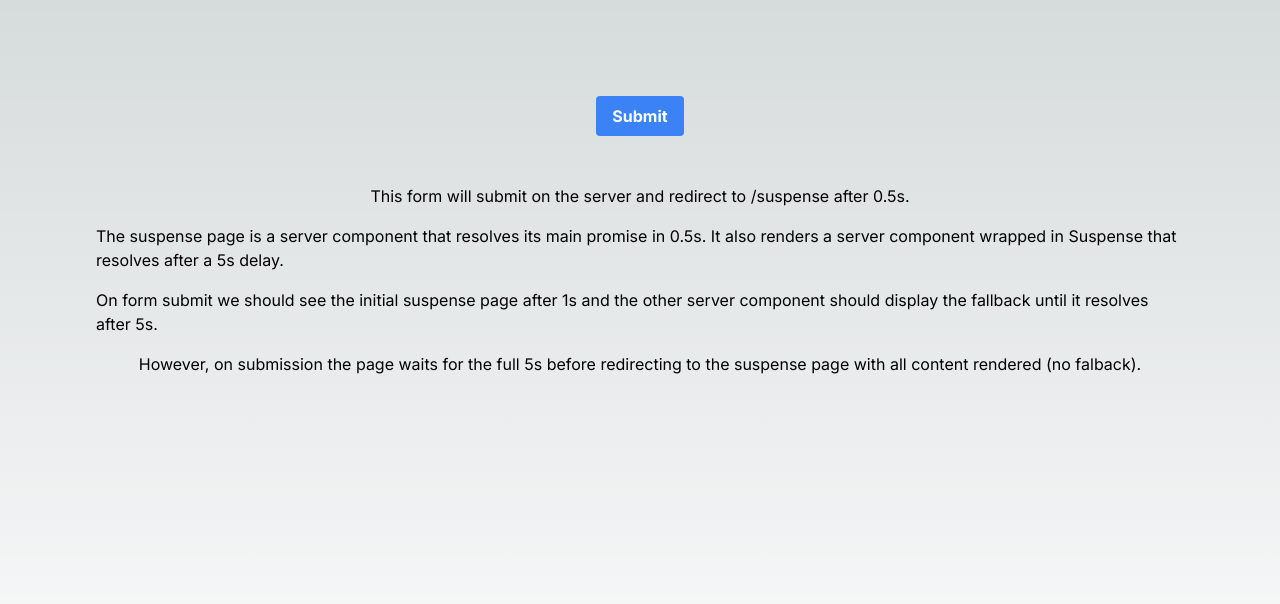
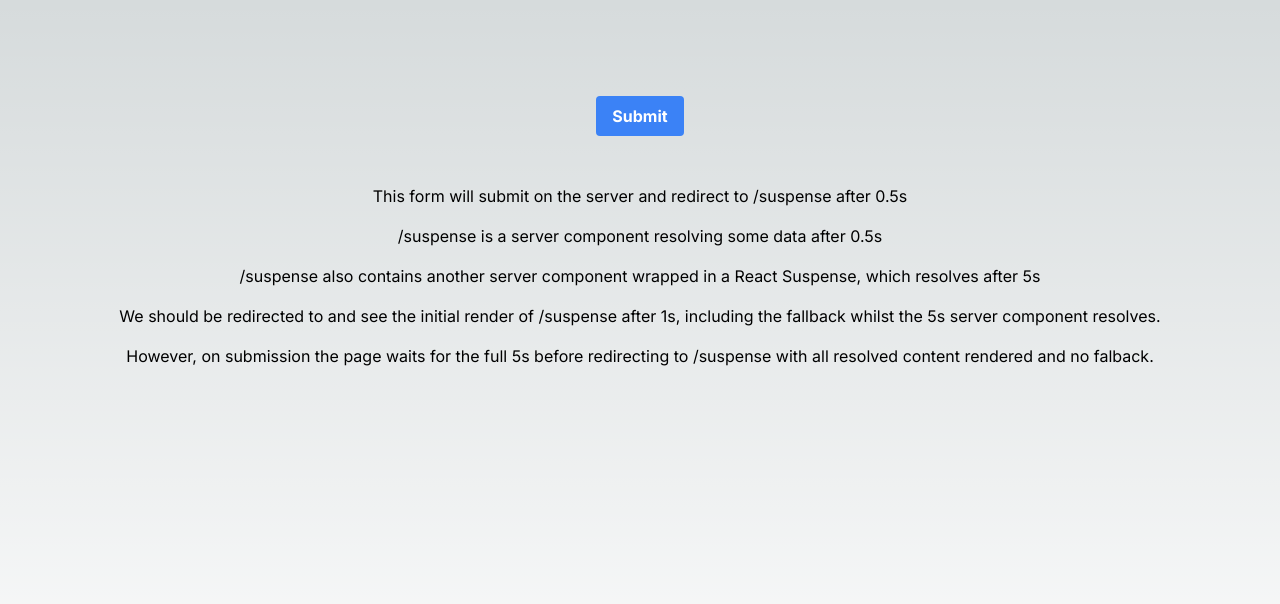
Before and after one commit to blenky36/suspense-broken-demo, a Next.js app: page / in a window 1280 px wide. Shown: the top 604 px of the page. Built offline with nearby package versions, Linux system fonts and the light colour scheme.

Commit message:
update wording

```diff
--- a/app/page.tsx
+++ b/app/page.tsx
@@ -5,10 +5,11 @@ export default function Home() {
     <main className="flex min-h-screen flex-col items-center justify-between p-24">
       <div className='flex flex-col items-center justify-center w-full' >
         <ExampleForm />
-        <p className="mt-12">This form will submit on the server and redirect to /suspense after 0.5s.</p>
-        <p className="mt-4">The suspense page is a server component that resolves its main promise in 0.5s. It also renders a server component wrapped in Suspense that resolves after a 5s delay.</p>
-        <p className="mt-4">On form submit we should see the initial suspense page after 1s and the other server component should display the fallback until it resolves after 5s.</p>
-        <p className="mt-4">However, on submission the page waits for the full 5s before redirecting to the suspense page with all content rendered (no falback).</p>
+        <p className="mt-12">This form will submit on the server and redirect to /suspense after 0.5s</p>
+        <p className="mt-4">/suspense is a server component resolving some data after 0.5s</p>
+        <p className="mt-4">/suspense also contains another server component wrapped in a React Suspense, which resolves after 5s</p>
+        <p className="mt-4">We should be redirected to and see the initial render of /suspense after 1s, including the fallback whilst the 5s server component resolves. </p>
+        <p className="mt-4">However, on submission the page waits for the full 5s before redirecting to /suspense with all resolved content rendered and no falback.</p>
       </div>
     </main>
   )
--- a/app/suspense/page.tsx
+++ b/app/suspense/page.tsx
@@ -4,18 +4,18 @@ import React, { Suspense } from 'react'
 
 const getData = async () => {
     await sleep(0.5)
-    return 'Mock data from pretend api'
+    return 'Response from server component async call'
 }
 
 const SuspensePage = async () => {
     const data = await getData()
     return (
-        <>
+        <div className='min-h-[100vh]'>
             <p>{data}</p>
             <Suspense fallback={<p>Loading 5s suspense...</p>}>
                 <FiveSecondSuspense />
             </Suspense>
-        </>
+        </div>
     )
 }
 
```
